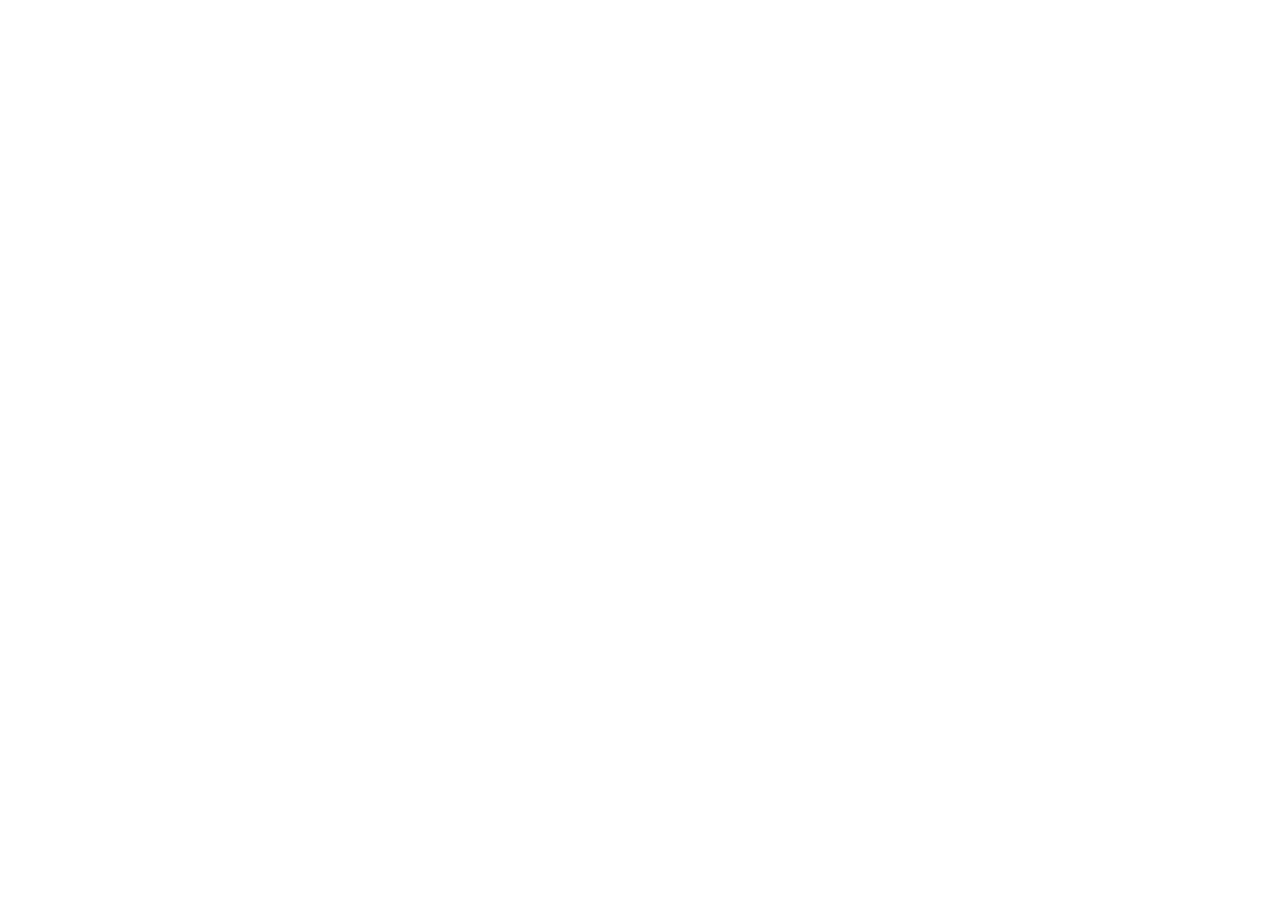
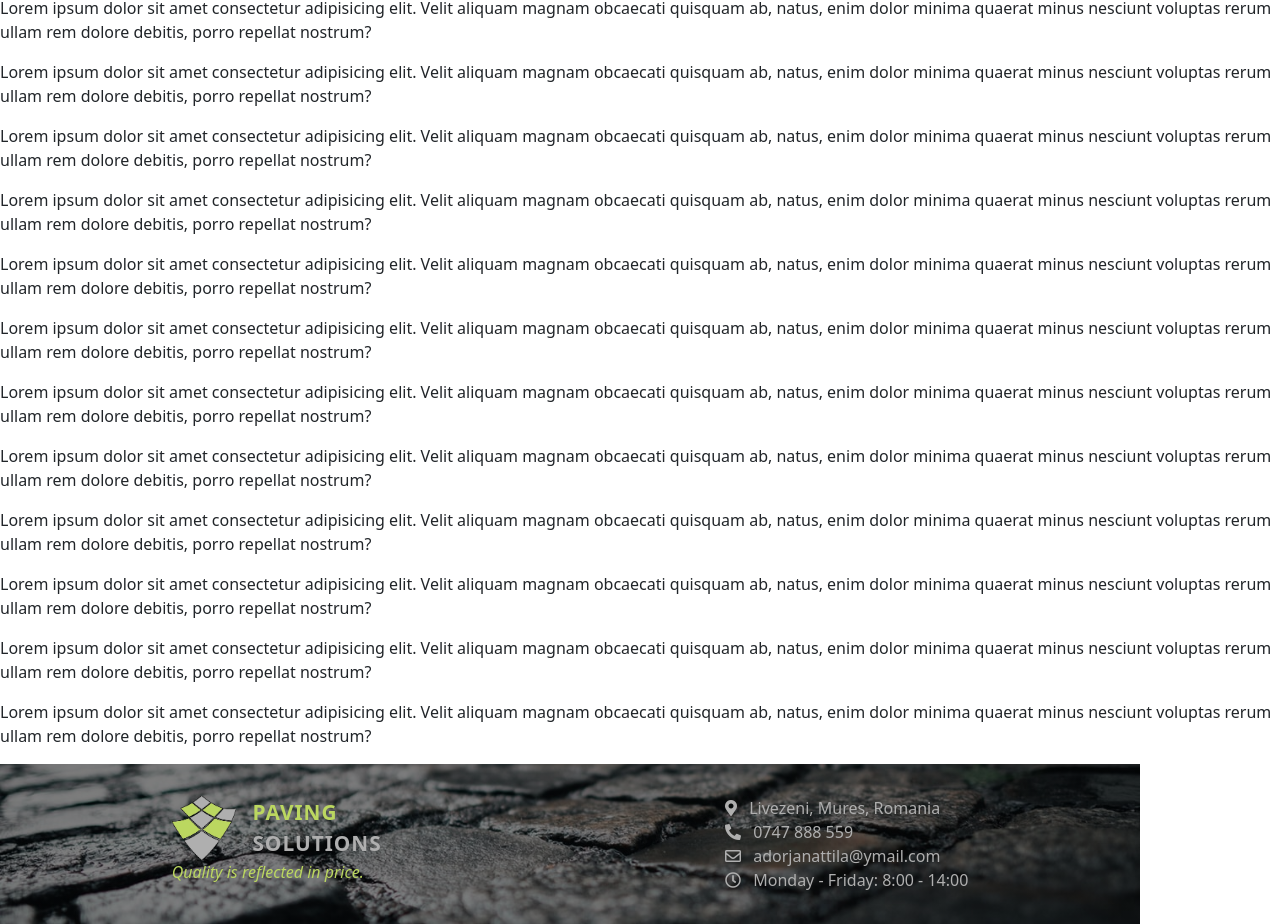
Before and after one commit to botondKulcsar/pavingsolutions, an Angular app in the folder pavingsolutions/: page / in a window 1280 px wide. Shown: the part 1478-2402 px from the top of the page. Before the commit the page ends 1154 px from the top, so only its background shows below. Built offline with nearby package versions, Linux system fonts and the light colour scheme.

Commit message:
footer not 100% wide

```diff
--- a/pavingsolutions/src/app/app.component.html
+++ b/pavingsolutions/src/app/app.component.html
@@ -1,2 +1,3 @@
 <app-navbar></app-navbar>
 <router-outlet></router-outlet>
+<app-footer></app-footer>
--- a/pavingsolutions/src/app/app.module.ts
+++ b/pavingsolutions/src/app/app.module.ts
@@ -5,12 +5,14 @@
 import { AppComponent } from './app.component';
 import { NavbarComponent } from './components/navbar/navbar.component';
 import { HomeComponent } from './components/home/home.component';
+import { FooterComponent } from './components/footer/footer.component';
 
 @NgModule({
   declarations: [
     AppComponent,
     NavbarComponent,
-    HomeComponent
+    HomeComponent,
+    FooterComponent
   ],
   imports: [
     BrowserModule,
--- /dev/null
+++ b/pavingsolutions/src/app/components/footer/footer.component.html
@@ -0,0 +1,15 @@
+<footer class="container">
+    <div class="about-us">
+        <div class="company">
+            <img class="company-logo" src="../../../assets/terkoves-logo-keret-5px.png" alt="company logo">
+            <p><span>Paving</span> Solutions</p>
+        </div>
+        <p class="quote">Quality is reflected in price.</p>
+    </div>
+    <div class="office">
+        <p class="address"><a href="https://www.google.com/maps/dir//Adorjan+Paving+Solutions/@46.5524856,24.5702892,12z/data=!4m8!4m7!1m0!1m5!1m1!1s0x474bb7477785543d:0x8afea51586171330!2m2!1d24.6403223!2d46.5525225"><i class="fas fa-map-marker-alt"></i> Livezeni, Mures, Romania</a></p>
+        <p class="phone"><a href="tel:+40-747-888-559"><i class="fas fa-phone-alt"></i> 0747 888 559</a></p>
+        <p class="email"><a href="mailto:adorjanattila@ymail.com"><i class="far fa-envelope"></i> adorjanattila@ymail.com</a></p>
+        <p class="business-hours"><i class="far fa-clock"></i> Monday - Friday: 8:00 - 14:00</p>
+    </div>
+</footer>
--- /dev/null
+++ b/pavingsolutions/src/app/components/footer/footer.component.scss
@@ -0,0 +1,66 @@
+@use '../../../styles' as *;
+
+.container {
+    background: linear-gradient( rgba(0, 0, 0, 0.5), rgba(0, 0, 0, 0.5) ), url("../../../assets/photo-1577393165327-117d735d1c36.jpeg");
+    background-size: cover;
+    background-position: 100% 60%;
+    width: 100%;
+    margin: 0;
+    display: flex;
+    justify-content: space-around;
+    align-items: flex-start;
+    padding: 2em 0;
+
+    .about-us {
+        .company {
+            display: flex;
+            align-items: center;
+            justify-content: space-evenly;
+
+            p {
+                text-transform: uppercase;
+                font-weight: 700;
+                color: $logo-grey;
+                letter-spacing: 1px;
+                font-size: 1.3rem;
+
+                span {
+                    color: $logo-green;
+                    display: block;
+                }
+            }
+
+            &-logo {
+                height: 4em;
+                margin-right: 1em;
+            }
+        }
+
+        .quote {
+            color: $logo-green;
+            font-style: italic;
+        }
+    }
+
+    .office {
+        p {
+            color: $logo-grey;
+
+            i {
+                margin-right: .5em;
+            }
+
+            a {
+                text-decoration: none;
+                color: $logo-grey;
+                transition: all 0.3s;
+
+                &:hover {
+                    color: $logo-green;
+                }
+            }
+        }
+    }
+
+
+}
--- /dev/null
+++ b/pavingsolutions/src/app/components/footer/footer.component.ts
@@ -0,0 +1,15 @@
+import { Component, OnInit } from '@angular/core';
+
+@Component({
+  selector: 'app-footer',
+  templateUrl: './footer.component.html',
+  styleUrls: ['./footer.component.scss']
+})
+export class FooterComponent implements OnInit {
+
+  constructor() { }
+
+  ngOnInit(): void {
+  }
+
+}
--- a/pavingsolutions/src/app/components/home/home.component.html
+++ b/pavingsolutions/src/app/components/home/home.component.html
@@ -24,3 +24,21 @@
       <span class="visually-hidden">Next</span>
     </button>
   </div>
+
+  <p>Lorem ipsum dolor sit amet consectetur adipisicing elit. Velit aliquam magnam obcaecati quisquam ab, natus, enim dolor minima quaerat minus nesciunt voluptas rerum ullam rem dolore debitis, porro repellat nostrum?</p>
+  <p>Lorem ipsum dolor sit amet consectetur adipisicing elit. Velit aliquam magnam obcaecati quisquam ab, natus, enim dolor minima quaerat minus nesciunt voluptas rerum ullam rem dolore debitis, porro repellat nostrum?</p>
+  <p>Lorem ipsum dolor sit amet consectetur adipisicing elit. Velit aliquam magnam obcaecati quisquam ab, natus, enim dolor minima quaerat minus nesciunt voluptas rerum ullam rem dolore debitis, porro repellat nostrum?</p>
+  <p>Lorem ipsum dolor sit amet consectetur adipisicing elit. Velit aliquam magnam obcaecati quisquam ab, natus, enim dolor minima quaerat minus nesciunt voluptas rerum ullam rem dolore debitis, porro repellat nostrum?</p>
+  <p>Lorem ipsum dolor sit amet consectetur adipisicing elit. Velit aliquam magnam obcaecati quisquam ab, natus, enim dolor minima quaerat minus nesciunt voluptas rerum ullam rem dolore debitis, porro repellat nostrum?</p>
+  <p>Lorem ipsum dolor sit amet consectetur adipisicing elit. Velit aliquam magnam obcaecati quisquam ab, natus, enim dolor minima quaerat minus nesciunt voluptas rerum ullam rem dolore debitis, porro repellat nostrum?</p>
+  <p>Lorem ipsum dolor sit amet consectetur adipisicing elit. Velit aliquam magnam obcaecati quisquam ab, natus, enim dolor minima quaerat minus nesciunt voluptas rerum ullam rem dolore debitis, porro repellat nostrum?</p>
+  <p>Lorem ipsum dolor sit amet consectetur adipisicing elit. Velit aliquam magnam obcaecati quisquam ab, natus, enim dolor minima quaerat minus nesciunt voluptas rerum ullam rem dolore debitis, porro repellat nostrum?</p>
+  <p>Lorem ipsum dolor sit amet consectetur adipisicing elit. Velit aliquam magnam obcaecati quisquam ab, natus, enim dolor minima quaerat minus nesciunt voluptas rerum ullam rem dolore debitis, porro repellat nostrum?</p>
+  <p>Lorem ipsum dolor sit amet consectetur adipisicing elit. Velit aliquam magnam obcaecati quisquam ab, natus, enim dolor minima quaerat minus nesciunt voluptas rerum ullam rem dolore debitis, porro repellat nostrum?</p>
+  <p>Lorem ipsum dolor sit amet consectetur adipisicing elit. Velit aliquam magnam obcaecati quisquam ab, natus, enim dolor minima quaerat minus nesciunt voluptas rerum ullam rem dolore debitis, porro repellat nostrum?</p>
+  <p>Lorem ipsum dolor sit amet consectetur adipisicing elit. Velit aliquam magnam obcaecati quisquam ab, natus, enim dolor minima quaerat minus nesciunt voluptas rerum ullam rem dolore debitis, porro repellat nostrum?</p>
+  <p>Lorem ipsum dolor sit amet consectetur adipisicing elit. Velit aliquam magnam obcaecati quisquam ab, natus, enim dolor minima quaerat minus nesciunt voluptas rerum ullam rem dolore debitis, porro repellat nostrum?</p>
+  <p>Lorem ipsum dolor sit amet consectetur adipisicing elit. Velit aliquam magnam obcaecati quisquam ab, natus, enim dolor minima quaerat minus nesciunt voluptas rerum ullam rem dolore debitis, porro repellat nostrum?</p>
+  <p>Lorem ipsum dolor sit amet consectetur adipisicing elit. Velit aliquam magnam obcaecati quisquam ab, natus, enim dolor minima quaerat minus nesciunt voluptas rerum ullam rem dolore debitis, porro repellat nostrum?</p>
+  <p>Lorem ipsum dolor sit amet consectetur adipisicing elit. Velit aliquam magnam obcaecati quisquam ab, natus, enim dolor minima quaerat minus nesciunt voluptas rerum ullam rem dolore debitis, porro repellat nostrum?</p>
+  <p>Lorem ipsum dolor sit amet consectetur adipisicing elit. Velit aliquam magnam obcaecati quisquam ab, natus, enim dolor minima quaerat minus nesciunt voluptas rerum ullam rem dolore debitis, porro repellat nostrum?</p>
--- a/pavingsolutions/src/app/components/navbar/navbar.component.scss
+++ b/pavingsolutions/src/app/components/navbar/navbar.component.scss
@@ -68,10 +68,11 @@
     @media (min-width: $tablet) {
       position: -webkit-sticky;
       position: sticky;
-      top: 1.5em;
+      top: 1.49em;
       padding: 0.3em 0.4em;
       background: rgba(175, 175, 175, 1);
       border-radius: 2px;
+      z-index: 3;
     }
 
     .green-bg {
@@ -82,7 +83,7 @@
           display: block;
           // background: $logo-green;
           background: rgb(187,215,96);
-background: linear-gradient(0deg, rgba(187,215,96,1) 0%, rgba(255,255,255,1) 95%);
+// background: linear-gradient(0deg, rgba(187,215,96,1) 0%, rgba(255,255,255,1) 95%);
 
           position: fixed;
           width: 100%;
@@ -100,20 +101,22 @@
       @media (min-width: $tablet) {
         &.isVisible {
           display: block;
-          background: rgb(187,215,96);
-background: linear-gradient(180deg, rgba(187,215,96,1) 0%, rgba(255,255,255,.5) 95%);
-          // background-image: linear-gradient(#fff2, #fff9);
+          background: rgb(255,255,255);
+background: linear-gradient(180deg, rgba(255,255,255,1) 0%, rgba(255,255,255,0.1) 100%);
+          // background: rgb(187,215,96);
+// background: linear-gradient(180deg, rgba(255,255,255,.5) 0%, rgba(255,255,255,.5) 95%);
+          // background-image: linear-gradient(180deg,#fff2, #fff9);
           // background-image: linear-gradient(rgba(175, 175, 175, .5), rgba(175, 175, 175, 0.1));
           // background-image: linear-gradient(rgba(175, 175, 175, .5), rgba(175, 175, 175, 0.1));
 //           background: rgb(175,175,175);
 // background: linear-gradient(180deg, rgba(175,175,175,1) 0%, rgba(255,255,255,1) 50%);
-        // opacity: .9;
+        opacity: .9;
           position: fixed;
           width: 100%;
           top: 3.5em;
           left: 0;
           height: 1.5em;
-          box-shadow: 0 5px 5px  rgba(255,255,255, .2);
+          // box-shadow: 0 5px 5px  rgba(255,255,255, .2);
         }
 
       }
@@ -151,7 +154,7 @@
     .menu-btn {
       display: inline-block;
       cursor: pointer;
-      z-index: 3;
+      z-index: 4;
       margin-right: .5em;
 
       &.fixed {
@@ -205,7 +208,7 @@
 
     nav {
       position: fixed;
-      z-index: 1;
+      // z-index: 1;
       top: 0;
       right: 0;
       height: 100vh;
@@ -214,7 +217,7 @@
       transition: all 0.3s;
       display: flex;
       align-items: center;
-      z-index: 2;
+      z-index: 3;
 
       @media (min-width: $tablet) {
         position: unset;
--- a/pavingsolutions/src/index.html
+++ b/pavingsolutions/src/index.html
@@ -5,8 +5,9 @@
   <title>Pavingsolutions</title>
   <base href="/">
   <meta name="viewport" content="width=device-width, initial-scale=1">
-  <link rel="icon" type="image/x-icon" href="favicon.ico">
+  <link rel="icon" type="image/x-icon" href="assets/logo-transparent.png">
   <link href="https://cdn.jsdelivr.net/npm/bootstrap@5.0.1/dist/css/bootstrap.min.css" rel="stylesheet" integrity="sha384-+0n0xVW2eSR5OomGNYDnhzAbDsOXxcvSN1TPprVMTNDbiYZCxYbOOl7+AMvyTG2x" crossorigin="anonymous">
+  <link rel="stylesheet" href="https://cdnjs.cloudflare.com/ajax/libs/font-awesome/5.15.3/css/all.min.css" integrity="sha512-iBBXm8fW90+nuLcSKlbmrPcLa0OT92xO1BIsZ+ywDWZCvqsWgccV3gFoRBv0z+8dLJgyAHIhR35VZc2oM/gI1w==" crossorigin="anonymous" referrerpolicy="no-referrer" />
 </head>
 <body>
   <app-root></app-root>
```
Also changed, not shown: 1 other file (tests, documents, lock files or other folders).
